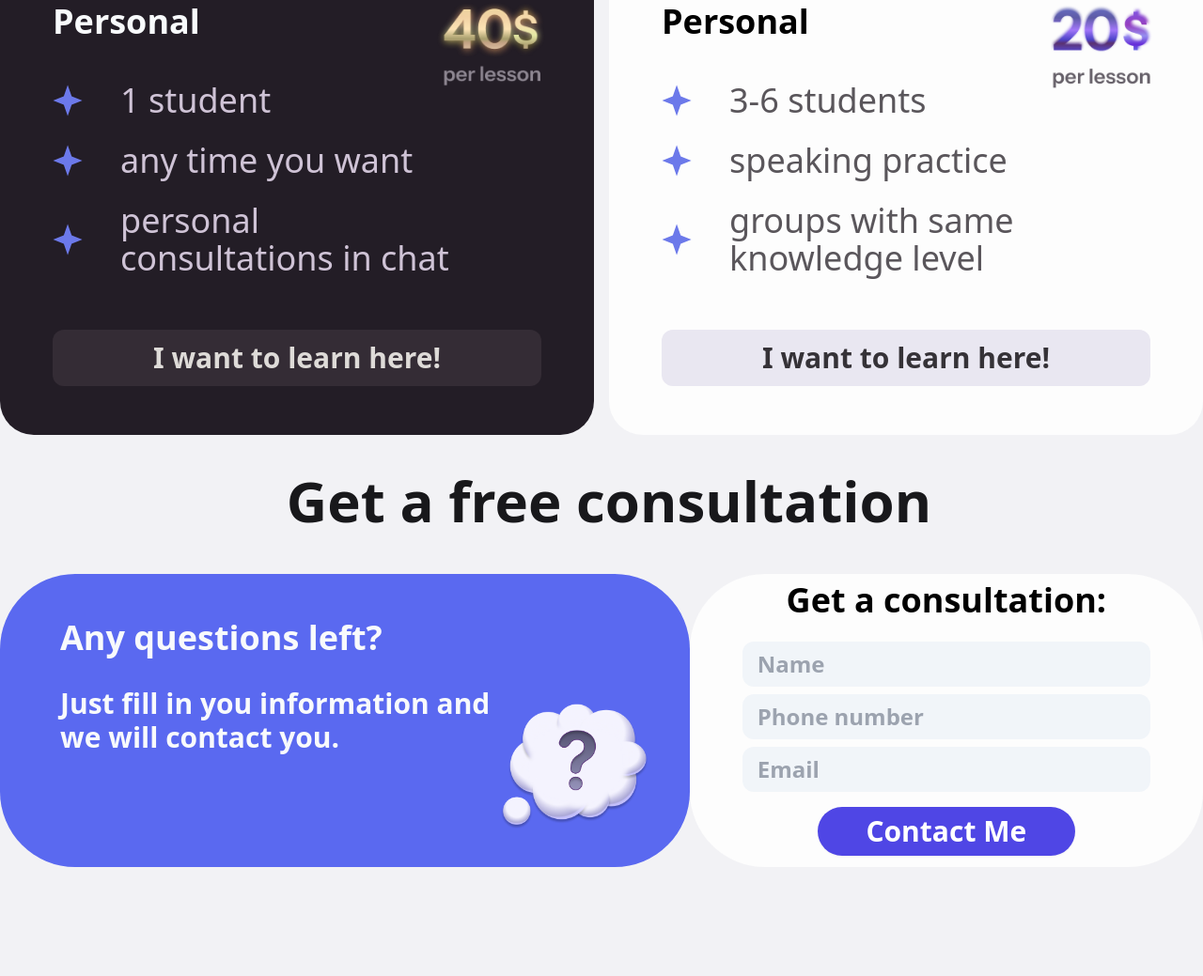
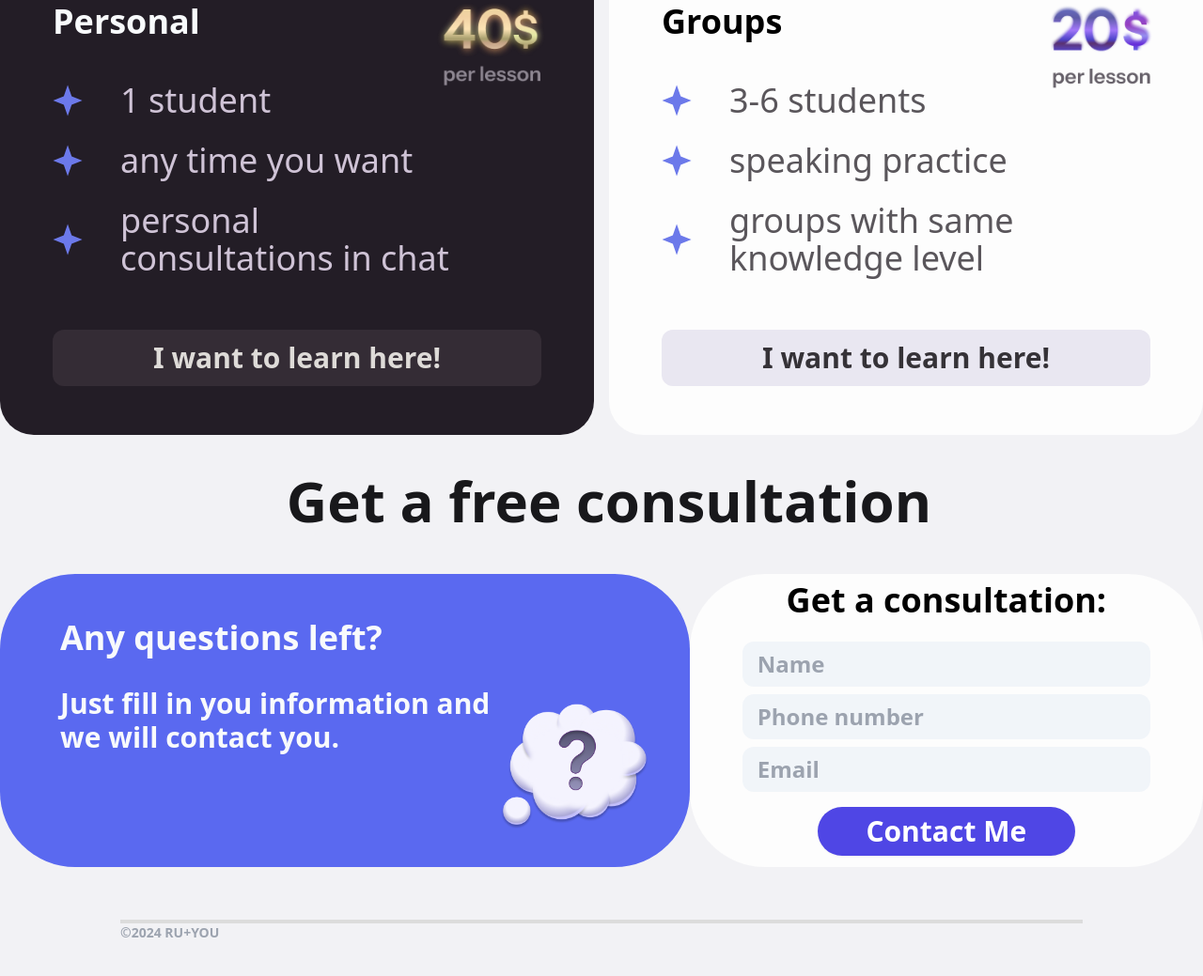
Before and after one commit to gslnkvmx/RuYouFront, a website: page src/index.html in a window 1280 px wide. Shown: the part 1543-2582 px from the top of the page at 94% size. Before the commit the page ends 2466 px from the top, so only its background shows below. Drawn offline with Linux system fonts and the light colour scheme.

Commit message:
fix price + footer

```diff
--- a/src/index.html
+++ b/src/index.html
@@ -297,13 +297,13 @@
           >
             <div class="flex planHeading justify-between items-center">
               <p class="mb-3 text-2xl md:text-4xl font-sans font-semibold">
-                Personal
+                Groups
               </p>
               <div class="items-center hidden 2xl:flex">
                 <p class="mb-3 text-2xl md:text-4xl font-sans font-semibold">
                   From
                 </p>
-                <img src="content/Price_50.png" class="ml-4 w-16 md:w-24" />
+                <img src="content/Price_30.png" class="ml-4 w-16 md:w-24" />
               </div>
               <img
                 src="content/price_20.png"
@@ -468,6 +468,12 @@
           </div>
         </div>
       </div>
+      <footer class="border-t-4 mt-14">
+        <hr />
+        <p class="text-gray-400 h-14 font-bold font-sans text-sm footerText">
+          ©2024 RU+YOU
+        </p>
+      </footer>
     </div>
   </body>
 </html>
--- a/src/style.css
+++ b/src/style.css
@@ -165,3 +165,17 @@ body {
   color: #5a565b;
   font-weight: 500;
 }
+
+hr {
+  border: solid 2px gainsboro;
+  display: block;
+  margin: auto;
+  width: 80%;
+  height: 1px;
+}
+
+.footerText {
+  width: 80%;
+  display: block;
+  margin: auto;
+}
```
Also changed, not shown: src/output.css.
